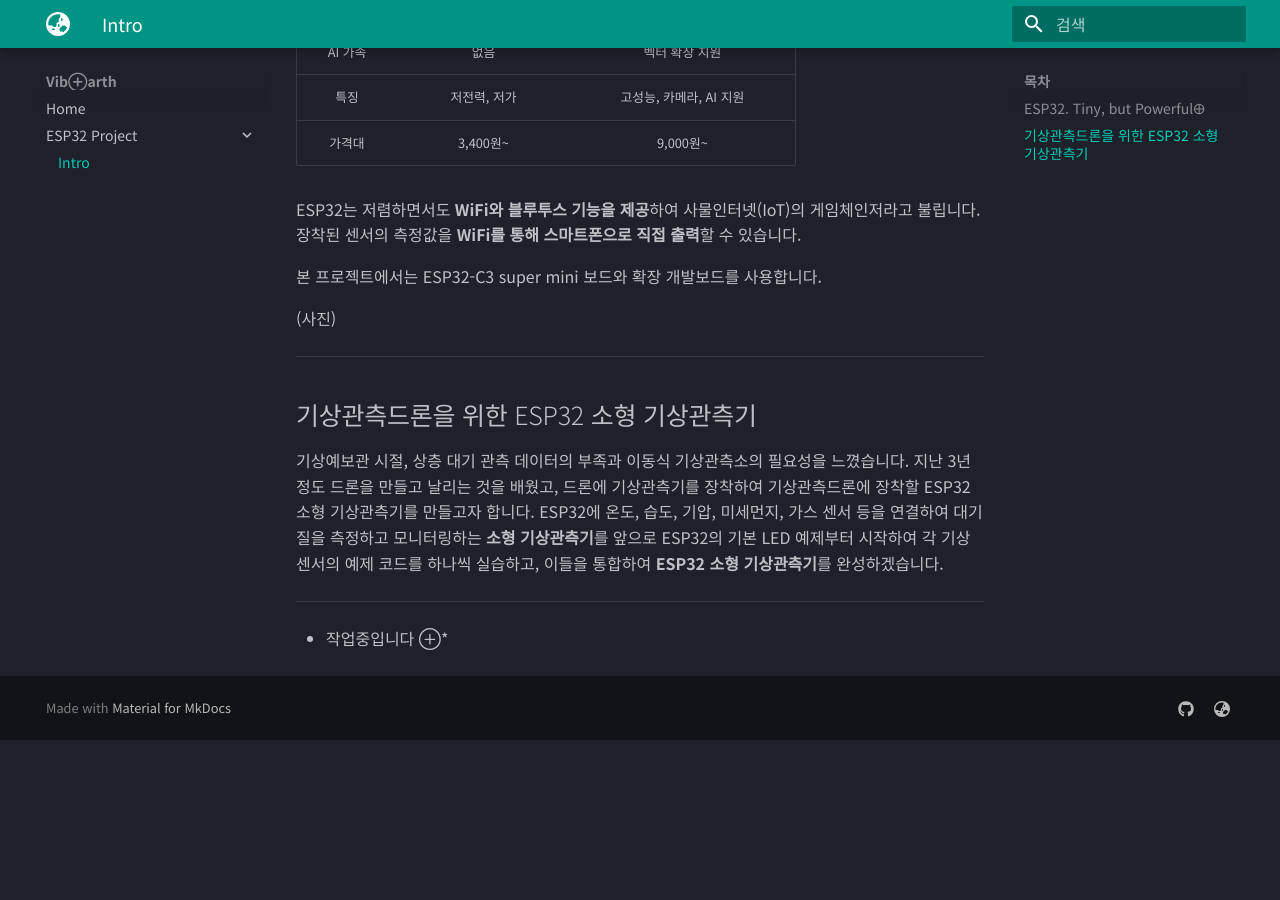
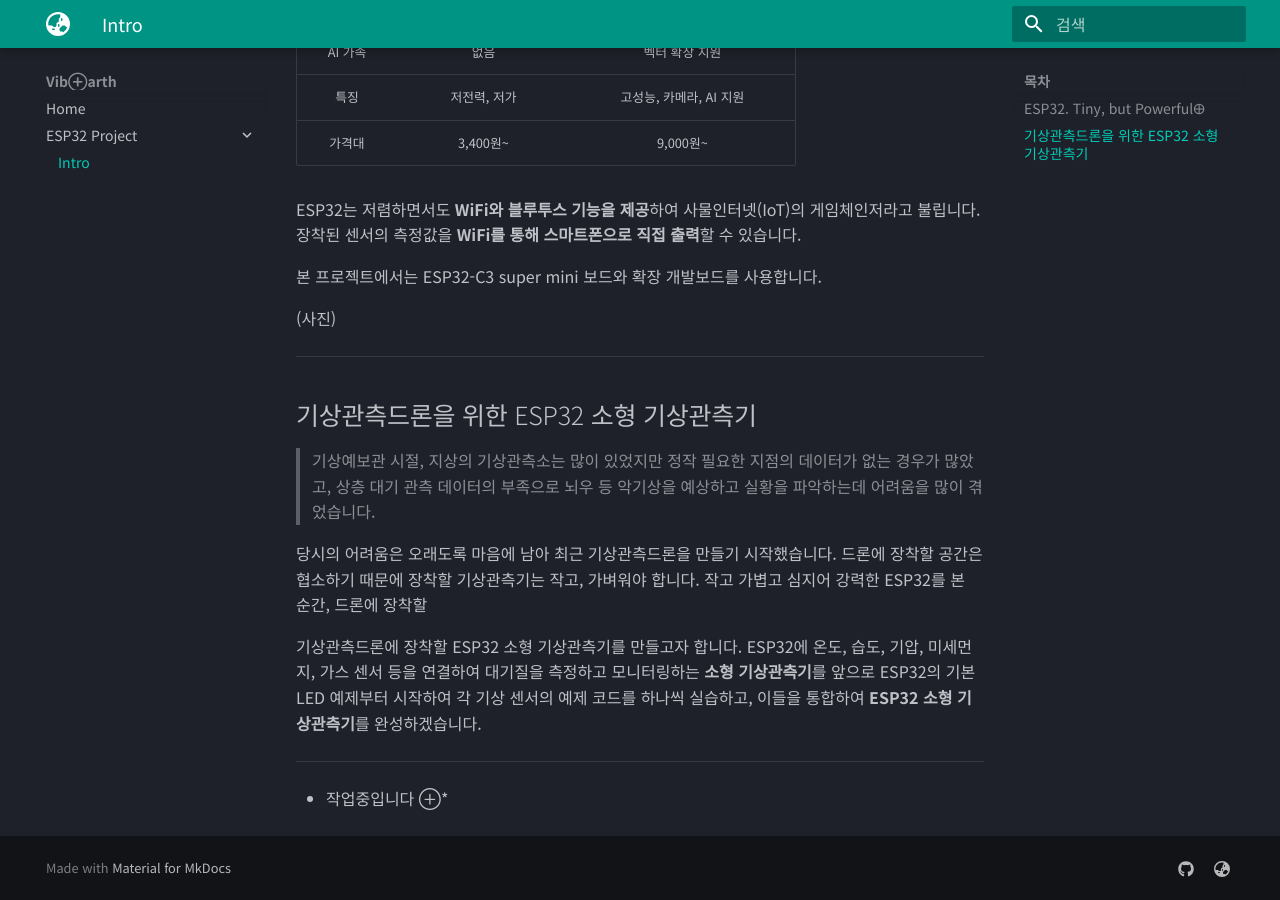
Before and after one commit to VibEarth/VibEarth.github.io, an MkDocs documentation site: the page built from docs/esp32/intro.md, in a window 1280 px wide and 900 px high, scrolled down 696 px. Built offline with MkDocs 1.6.1 and Material for MkDocs 9.7.7, drawn with Linux system fonts in a browser that asks for light colours; before the commit the page ends 1436 px from its top, so only the background shows below that.

Commit message:
vault backup: 2026-06-30 19:52:18

```diff
--- a/docs/esp32/intro.md
+++ b/docs/esp32/intro.md
@@ -34,8 +34,12 @@ ESP32는 저렴하면서도 **WiFi와 블루투스 기능을 제공**하여 사
 
 ## 기상관측드론을 위한 ESP32 소형 기상관측기
 
-기상예보관 시절, 상층 대기 관측 데이터의 부족과 이동식 기상관측소의 필요성을 느꼈습니다.
-지난 3년 정도 드론을 만들고 날리는 것을 배웠고, 드론에 기상관측기를 장착하여
+>기상예보관 시절, 지상의 기상관측소는 많이 있었지만 정작 필요한 지점의 데이터가 없는 경우가 많았고, 상층 대기 관측 데이터의 부족으로 뇌우 등 악기상을 예상하고 실황을 파악하는데 어려움을 많이 겪었습니다.
+
+당시의 어려움은 오래도록 마음에 남아 최근 기상관측드론을 만들기 시작했습니다.
+드론에 장착할 공간은 협소하기 때문에 장착할 기상관측기는 작고, 가벼워야 합니다.
+작고 가볍고 심지어 강력한 ESP32를 본 순간, 드론에 장착할
+
 기상관측드론에 장착할 ESP32 소형 기상관측기를 만들고자 합니다.
 ESP32에 온도, 습도, 기압, 미세먼지, 가스 센서 등을 연결하여 대기질을 측정하고 모니터링하는 **소형 기상관측기**를
 앞으로 ESP32의 기본 LED 예제부터 시작하여 각 기상 센서의 예제 코드를 하나씩 실습하고,
```
